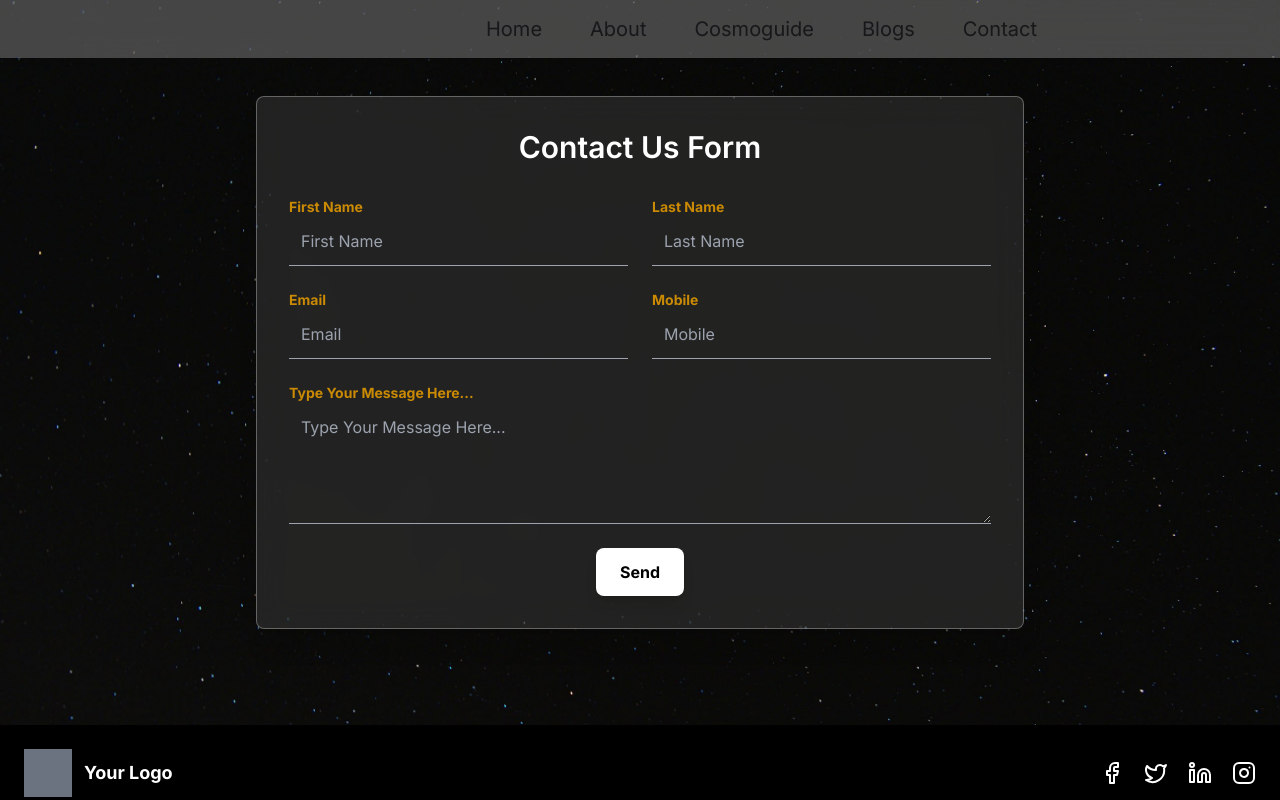
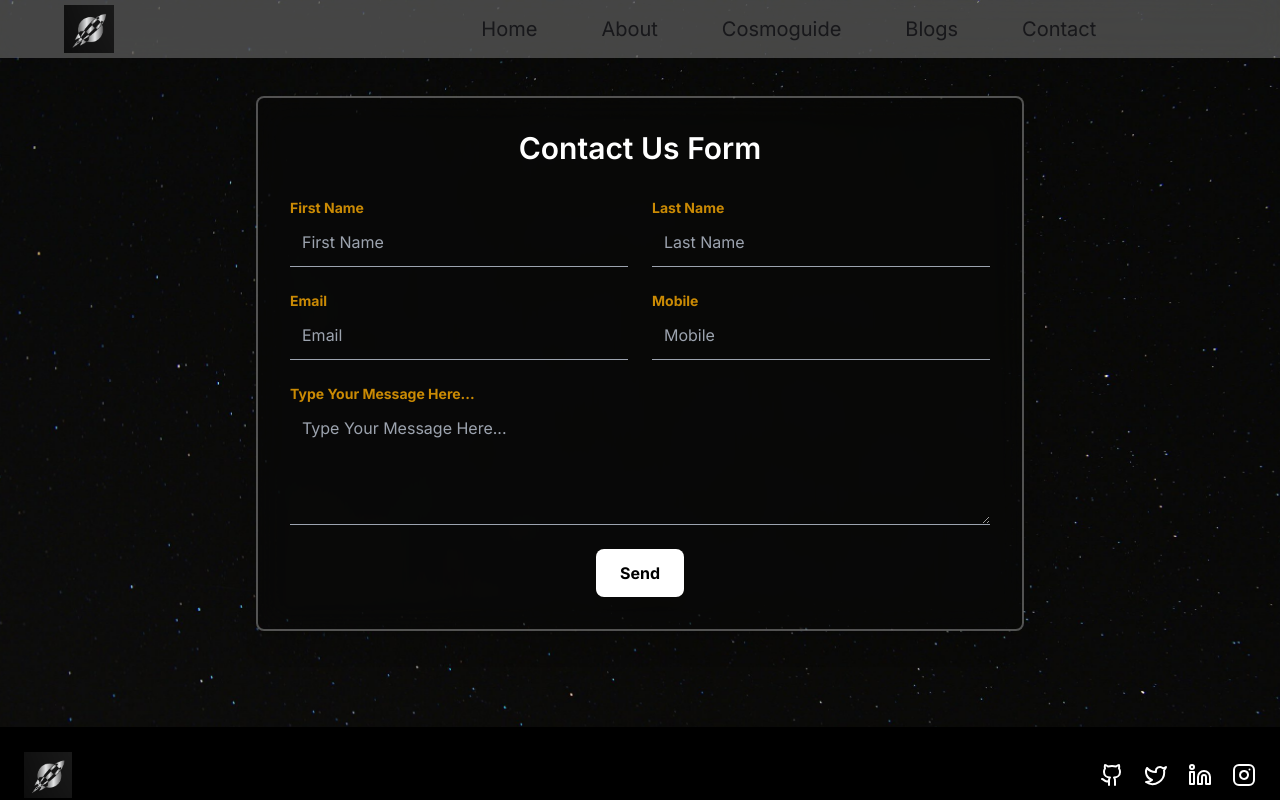
Before and after one commit to AbhishiktaRay03/cosmoscape, a Next.js app: page /contact in a window 1280 px wide. Shown: the top 800 px of the page. Built offline with nearby package versions, Linux system fonts and the light colour scheme.

Commit message:
final commit

```diff
--- a/src/components/footer.tsx
+++ b/src/components/footer.tsx
@@ -1,6 +1,6 @@
 import React, { useState, useEffect } from "react";
 import Link from "next/link";
-import { Facebook, Twitter, Linkedin, Instagram } from "lucide-react";
+import { Facebook, Twitter, Linkedin, Instagram, Github } from "lucide-react";
 
 const Footer = () => {
   const [isMounted, setIsMounted] = useState(false);
@@ -14,24 +14,28 @@ const Footer = () => {
       <div className="max-w-screen-xl mx-auto px-2 md:px-6">
         <div className="flex flex-col md:flex-row justify-between items-center mb-2">
           <div className="flex items-center space-x-3">
-            {/* Placeholder for Logo */}
-            <div className="w-12 h-12 bg-gray-500"></div>
-            <span className="text-lg font-bold">Your Logo</span>
+            {/* Logo Image */}
+            <img
+              src="/images/logo.png"
+              alt="Logo"
+              className="w-12 h-12 object-contain" // Ensures the logo scales nicely inside the box
+            />
           </div>
+
           <ul className="flex space-x-5 text-sm font-medium mt-4 md:mt-0">
             <li>
               <a
-                href="https://www.facebook.com"
+                href="https://github.com/AbhishiktaRay03"
                 target="_blank"
                 rel="noopener noreferrer"
                 className="hover:text-gray-400"
               >
-                <Facebook size={24} />
+                <Github size={24} />
               </a>
             </li>
             <li>
               <a
-                href="https://www.twitter.com"
+                href="https://x.com/AbhishiktaRay03?t=j2rgP-6ndg5Vzw6FElWyGg&s=09"
                 target="_blank"
                 rel="noopener noreferrer"
                 className="hover:text-gray-400"
@@ -41,7 +45,7 @@ const Footer = () => {
             </li>
             <li>
               <a
-                href="https://www.linkedin.com"
+                href="https://www.linkedin.com/in/abhishikta-ray-321315258"
                 target="_blank"
                 rel="noopener noreferrer"
                 className="hover:text-gray-400"
@@ -51,7 +55,7 @@ const Footer = () => {
             </li>
             <li>
               <a
-                href="https://www.instagram.com"
+                href="https://instagram.com/abhishikta_ray2003?igshid=NGVhN2U2NjQ0Yg=="
                 target="_blank"
                 rel="noopener noreferrer"
                 className="hover:text-gray-400"
@@ -86,13 +90,8 @@ const Footer = () => {
           <div>
             <ul className="space-y-1">
               <li>
-                <Link href="/blogs" legacyBehavior>
+                <Link href="/blog" legacyBehavior>
                   <a className="hover:text-gray-400">Blogs</a>
-                </Link>
-              </li>
-              <li>
-                <Link href="/community" legacyBehavior>
-                  <a className="hover:text-gray-400">Community</a>
                 </Link>
               </li>
               <li>
--- a/src/components/header.tsx
+++ b/src/components/header.tsx
@@ -14,8 +14,15 @@ const Header = () => {
         target="_blank"
         className="mr-auto"
       >
+        <Image
+          src="/images/logo.png"
+          alt="Cosmoscape Logo"
+          width={50}
+          height={50}
+          className="cursor-pointer ml-16"
+        />
       </Link>
-      <div className="justify-center gap-12 mx-auto my-2 font-extrabold text-xl hidden md:flex">
+      <div className="justify-center gap-16 mx-auto my-2 font-extrabold text-xl hidden md:flex">
         <Link
           href="/"
           className="font-normal hover:text-zinc-500 dark:hover:text-zinc-600 hover:transition-all hover:scale-110"
--- a/src/components/sections/contact.tsx
+++ b/src/components/sections/contact.tsx
@@ -16,7 +16,7 @@ export const ContactForm: React.FC = () => {
 
       {/* Main Form Container */}
       <div className="flex-grow flex items-center justify-center mt-24 mb-24">
-        <div className="w-full max-w-3xl p-8 bg-white bg-opacity-10 backdrop-blur-lg border border-white border-opacity-30 rounded-lg shadow-xl">
+        <div className="w-full max-w-3xl p-8 bg-black bg-opacity-10 backdrop-blur-lg border-2 border-white border-opacity-30 rounded-lg shadow-xl">
           <h1 className="text-3xl text-white font-semibold text-center mb-8">
             Contact Us Form
           </h1>
```
Also changed, not shown: public/images/logo.png (added).
